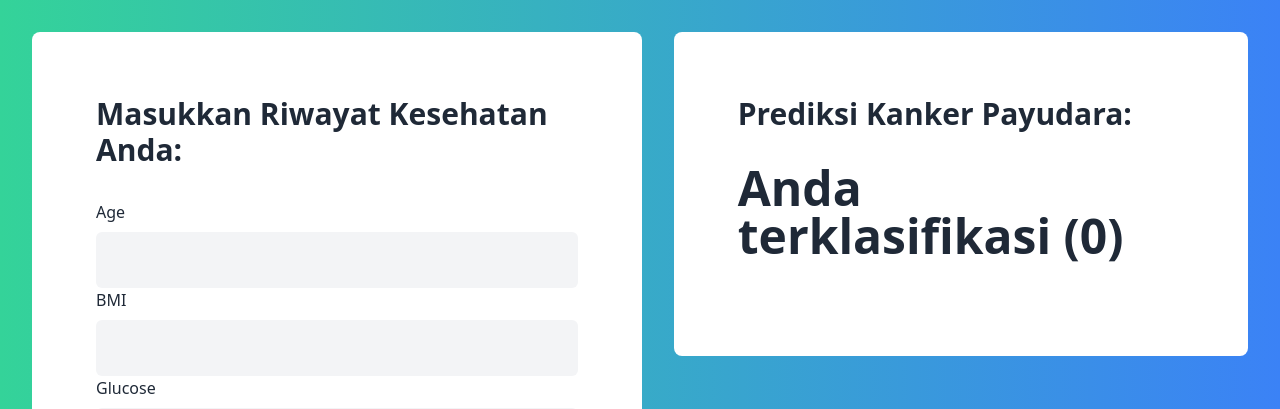
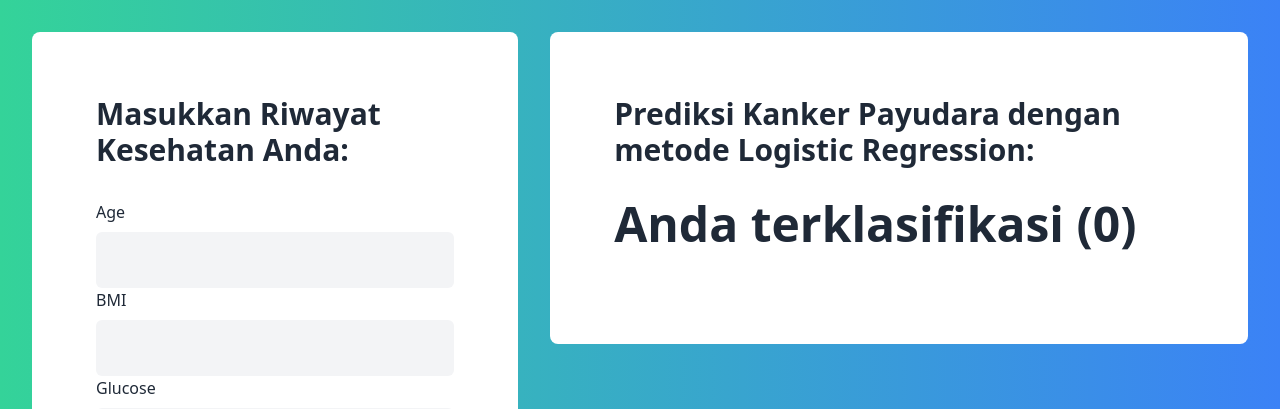
Before and after one commit to cecepwahyu/cecepdatamining.github.io, a Flask app: page / in a window 1280 px wide. Shown: the top 409 px of the page. Run offline with Flask 2, Linux system fonts and the light colour scheme; parts of the project's set-up code (start-up, migrations or seed data) failed here and were passed over.

Commit message:
Update index.html

```diff
--- a/templates/index.html
+++ b/templates/index.html
@@ -144,7 +144,7 @@
         <section class="mt-8 h-full flex-auto rounded-lg md:mt-0 md:ml-8">
             <div class="bg-white p-16 rounded-lg">
                 <h1 class="text-3xl mb-8">
-                    <b>Prediksi Kanker Payudara:</b>
+                    <b>Prediksi Kanker Payudara dengan metode Logistic Regression:</b>
                 </h1>
                 <h2 class="text-5xl font-bold">Anda terklasifikasi ({{ Classification }})
                     {% if ( Classification ) == 1 %}
```
